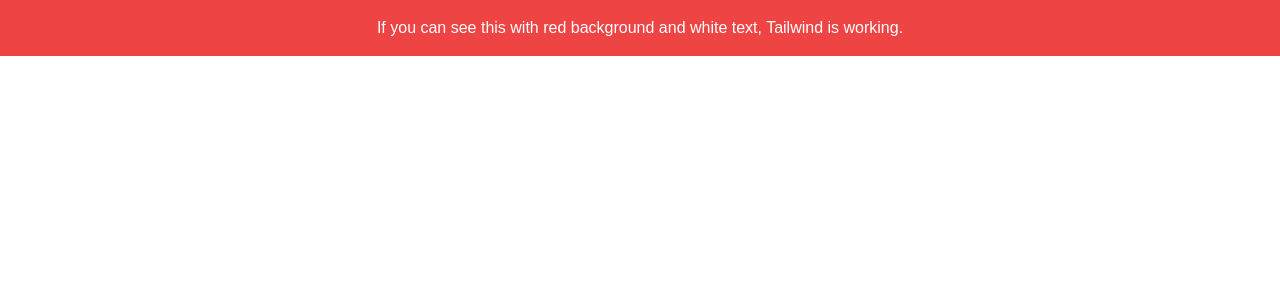
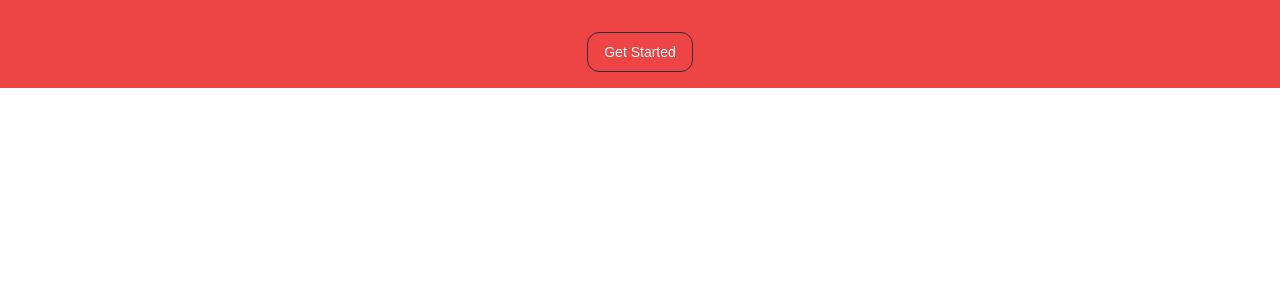
Before and after one commit to shashantsah/cloudy_ui, a Next.js app: page / in a window 1280 px wide. Shown: the top 300 px of the page. Built offline with nearby package versions, Linux system fonts and the light colour scheme.

Commit message:
get started button on the root

```diff
--- a/src/app/page.tsx
+++ b/src/app/page.tsx
@@ -1,11 +1,17 @@
 import { ReactNode } from "react";
 import Image from "next/image";
+import { Button } from "@/components/Button";
+import Link from "next/link";
 
 
 export default function Home() {
   return (
    <div className="bg-red-500 text-white p-4 text-center">
-      If you can see this with red background and white text, Tailwind is working.
+      <Button variant="outline" className="mt-4">
+        <Link href="/auth">
+        Get Started
+        </Link>
+        </Button>
     </div>
   );
 }
```
